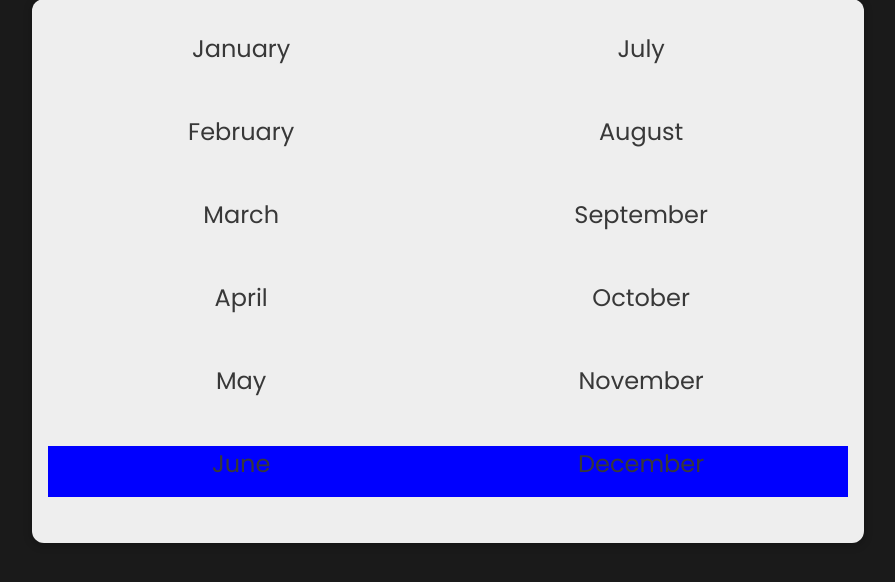
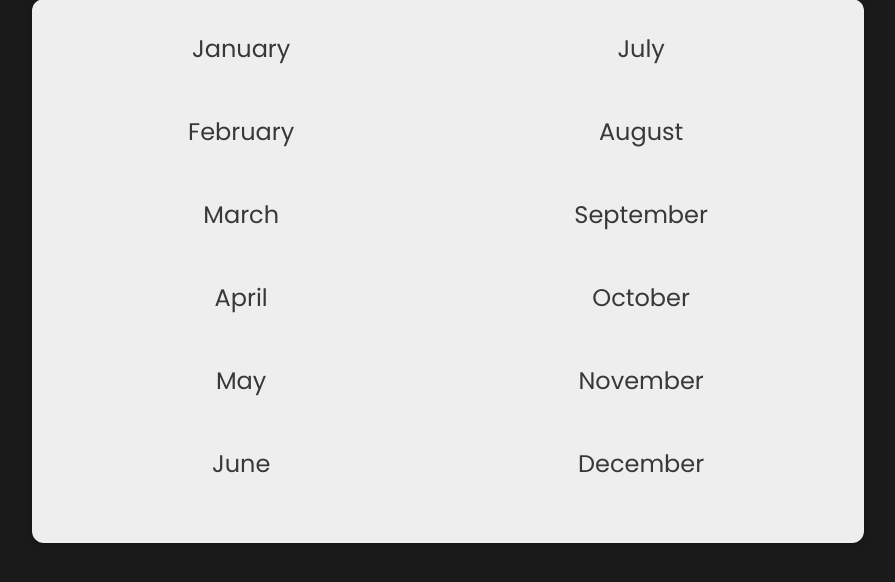
Before and after one commit to Diego-Malta/monthly_challenges, a Django app: page / in a window 1280 px wide. Shown: the part 113-695 px from the top of the page, without its empty margins (192-1087 px from the left). Run offline with Django 5.2, Linux system fonts and the light colour scheme; some web fonts are replaced.

Commit message:
remove unnecessary styling

```diff
--- a/challenges/static/challenges/challenges.css
+++ b/challenges/static/challenges/challenges.css
@@ -21,11 +21,11 @@ li {
     padding-bottom: 1rem;
 }
 
-li:last-of-type, li:nth-child(6){
-    /* border-bottom: none; */
+/* li:last-of-type, li:nth-child(6){
+    border-bottom: none;
     background-color: blue;
-    /* padding-bottom: -5rem; */
-}
+    padding-bottom: -5rem;
+} */
 
 li a {
     text-decoration: none;
```
